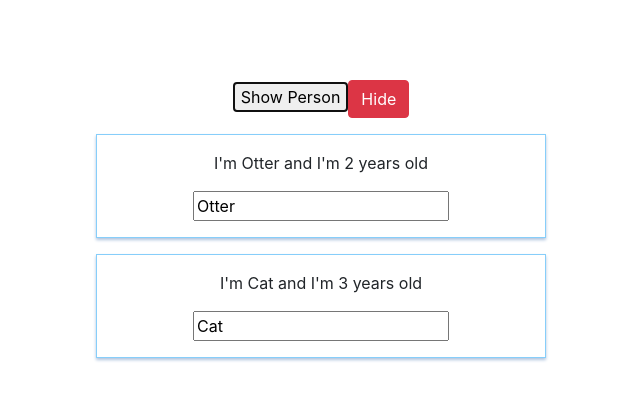
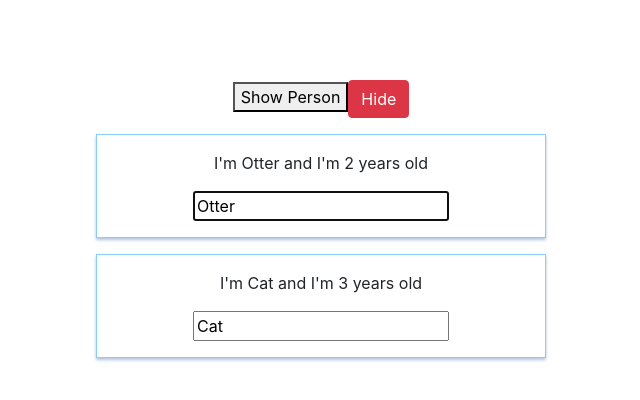
Before and after one commit to angieto/react-complete-guide, a React app: page / in a window 1280 px wide. Both pictures are taken after a click on the button "Show Person". Shown: the top 400 px of the page, without its empty margins (319-959 px from the left). Built offline with nearby package versions, Linux system fonts and the light colour scheme.

Commit message:
used ref in Person.js

```diff
--- a/src/components/Persons/Person/Person.js
+++ b/src/components/Persons/Person/Person.js
@@ -3,6 +3,13 @@
 import PropTypes from 'prop-types'
 
 class Person extends Component {
+    componentDidMount () {
+        console.log( '[Person.js] inside componentDidMount()' );
+        if (this.props.position === 0) {
+            this.inputElement.focus();
+        }
+    }
+
     render() {
         return (
             <div className="Person">
@@ -10,7 +17,11 @@
                     I'm { this.props.name } and I'm { this.props.age } years old
                 </p>
                 <p>{ this.props.children }</p>
-                <input type="text" onChange={ this.props.changed } value={ this.props.name } />
+                <input
+                    ref = { (input) => { this.inputElement = input } }
+                    type="text"
+                    onChange={ this.props.changed }
+                    value={ this.props.name } />
             </div>
         );
     }
--- a/src/components/Persons/Persons.js
+++ b/src/components/Persons/Persons.js
@@ -36,6 +36,7 @@
         return this.props.persons.map( (person, index) => {
             return (
                 <Person
+                    position={index}
                     key={person.id}
                     name={person.name}
                     age={person.age}
```
